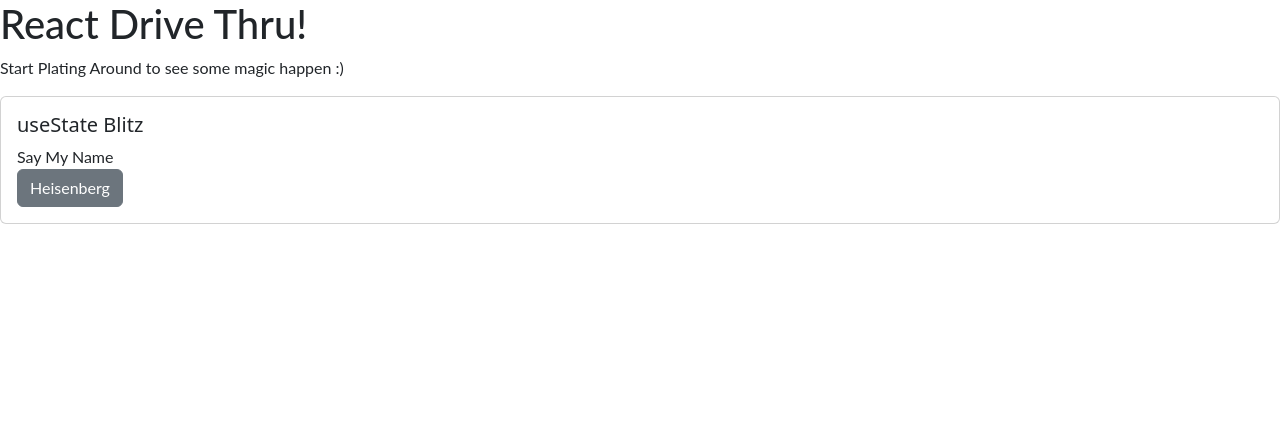
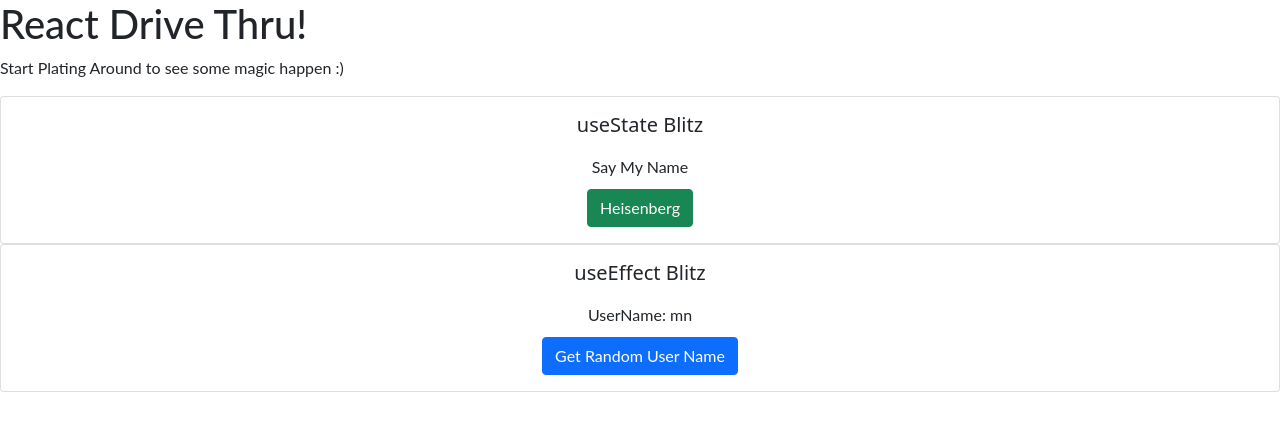
Before and after one commit to karthiksista/react-concepts, a React (Create React App) app: page / in a window 1280 px wide. Shown: the top 430 px of the page. Built offline with nearby package versions, Linux system fonts and the light colour scheme; no server answers.

Commit message:
Add UseReducer Example

```diff
--- a/src/App.js
+++ b/src/App.js
@@ -2,7 +2,8 @@ import React from 'react';
 import './style.css';
 
 import CardHolder from './components/CardHolder';
-import StateExample from './hooks/StateExample';
+import StateExample from './hooks/StateExample/StateExample';
+import UseEffectExample from './hooks/UseEffectExample/UseEffectExample';
 
 export default function App() {
   return (
@@ -13,6 +14,10 @@ export default function App() {
       <CardHolder title={'useState Blitz'}>
         <StateExample />
       </CardHolder>
+
+      <CardHolder title={'useEffect Blitz'}>
+        <UseEffectExample />
+      </CardHolder>
     </div>
   );
 }
--- a/src/components/CardHolder.js
+++ b/src/components/CardHolder.js
@@ -6,10 +6,10 @@ const CardHolder = ({ children, title }) => {
     <div>
       <Card>
         <CardBody>
-          <CardTitle className="center" tag="h5">
+          <CardTitle className="text-center" tag="h5">
             {title}
           </CardTitle>
-          <CardText>{children}</CardText>
+          <CardText className="text-center">{children}</CardText>
         </CardBody>
       </Card>
     </div>
--- /dev/null
+++ b/src/hooks/EffectExample/EffectExample.js
@@ -0,0 +1,3 @@
+import React from 'react'
+
+const useEffec
--- a/src/hooks/StateExample.js
+++ b/src/hooks/StateExample/StateExample.js
@@ -6,9 +6,12 @@ const StateExample = () => {
 
   return (
     <>
-      <div>{title}</div>
+      <div style={{ padding: '10px' }}>{title}</div>
       <div>
-        <Button onClick={() => setTitle('You Are God Damn Right!!')}>
+        <Button
+          color="success"
+          onClick={() => setTitle('You Are God Damn Right!!')}
+        >
           {' '}
           Heisenberg{' '}
         </Button>
--- /dev/null
+++ b/src/hooks/UseEffectExample/UseEffectExample.js
@@ -0,0 +1,33 @@
+import React, { useEffect, useState } from 'react';
+import axios from 'axios';
+import { Button } from 'reactstrap';
+
+const UseEffectExample = () => {
+  const [name, setName] = useState('mn');
+  const [id, setId] = useState(1);
+
+  useEffect(async () => {
+    const data = await axios.get(
+      `https://jsonplaceholder.typicode.com/users/${id}`
+    );
+    setName(data.data.name);
+  }, [id]);
+
+  const getUsers = () => {
+    console.log('Name', Math.floor(Math.random() * 10) + 1);
+
+    setId(Math.floor(Math.random() * 10) + 1);
+  };
+
+  return (
+    <div>
+      <div style={{ padding: '10px' }}>UserName: {name}</div>
+      <Button color="primary" onClick={() => getUsers()}>
+        {' '}
+        Get Random User Name
+      </Button>
+    </div>
+  );
+};
+
+export default UseEffectExample;
```
Also changed, not shown: package.json (+7 -2 lines).
